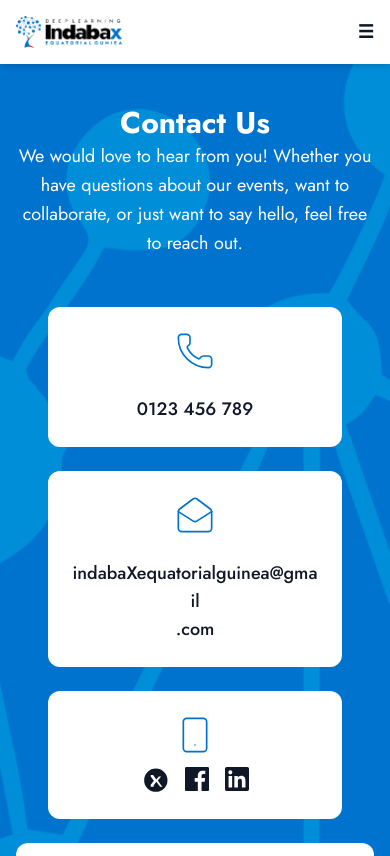
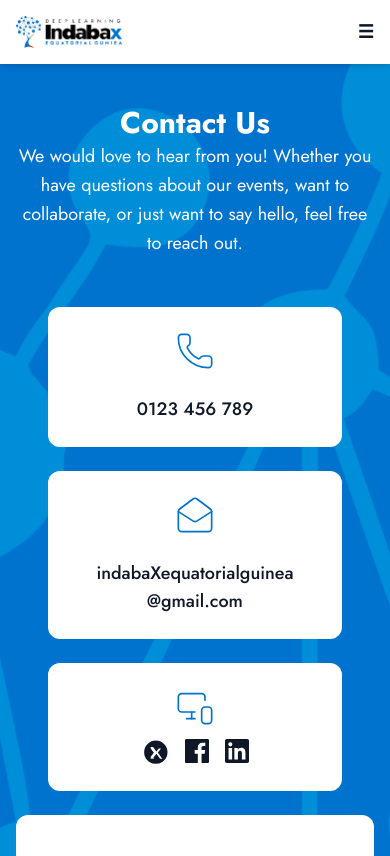
Before and after one commit to NeoPhetoane/IndabaX_Equatorial_Guinea, a React (Vite) app: page /contact in a window 390 px wide. Shown: the top 856 px of the page. Built offline with nearby package versions, Linux system fonts and the light colour scheme.

Commit message:
MonitorSmartphone icon and fix email display formatting.

```diff
--- a/src/pages/Contact.jsx
+++ b/src/pages/Contact.jsx
@@ -1,4 +1,4 @@
-import { Phone, MailOpen, Smartphone } from "lucide-react";
+import { Phone, MailOpen, Smartphone, MonitorSmartphone } from "lucide-react";
 
 const Contact = () => {
   return (
@@ -45,7 +45,7 @@ const Contact = () => {
                       strokeWidth={1}
                     />
                     <p class="mt-6 text-lg font-medium text-gray-900 break-all">
-                      indabaXequatorialguinea@gmail<br></br>.com
+                      indabaXequatorialguinea<br></br>@gmail.com
                     </p>
                     {/* <p class="mt-1 text-lg font-medium text-gray-900">
                      hr@example.com
@@ -55,7 +55,7 @@ const Contact = () => {
 
                 <div class="overflow-hidden bg-white rounded-xl">
                   <div class="p-6 text-center">
-                    <Smartphone
+                    <MonitorSmartphone
                       class="flex-shrink-0 w-10 h-10 mx-auto text-true-blue"
                       strokeWidth={1}
                     />
```
